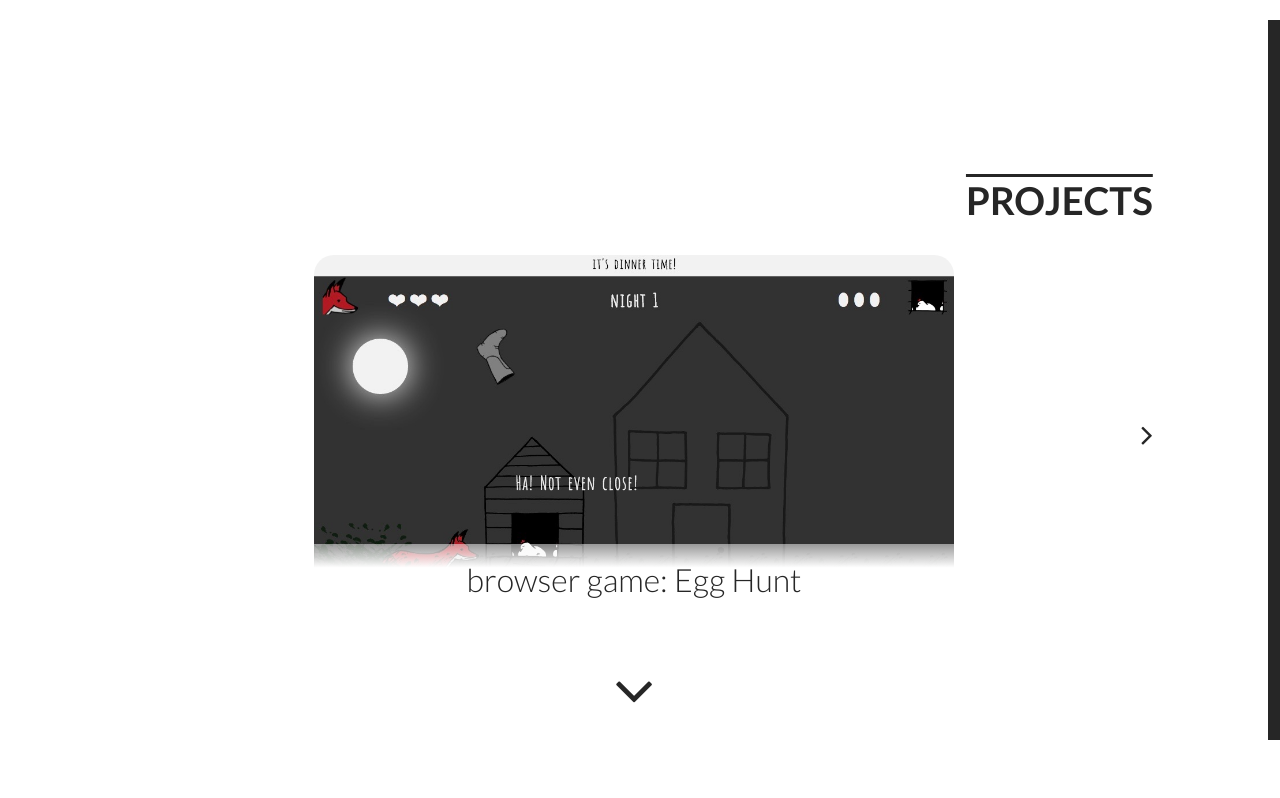
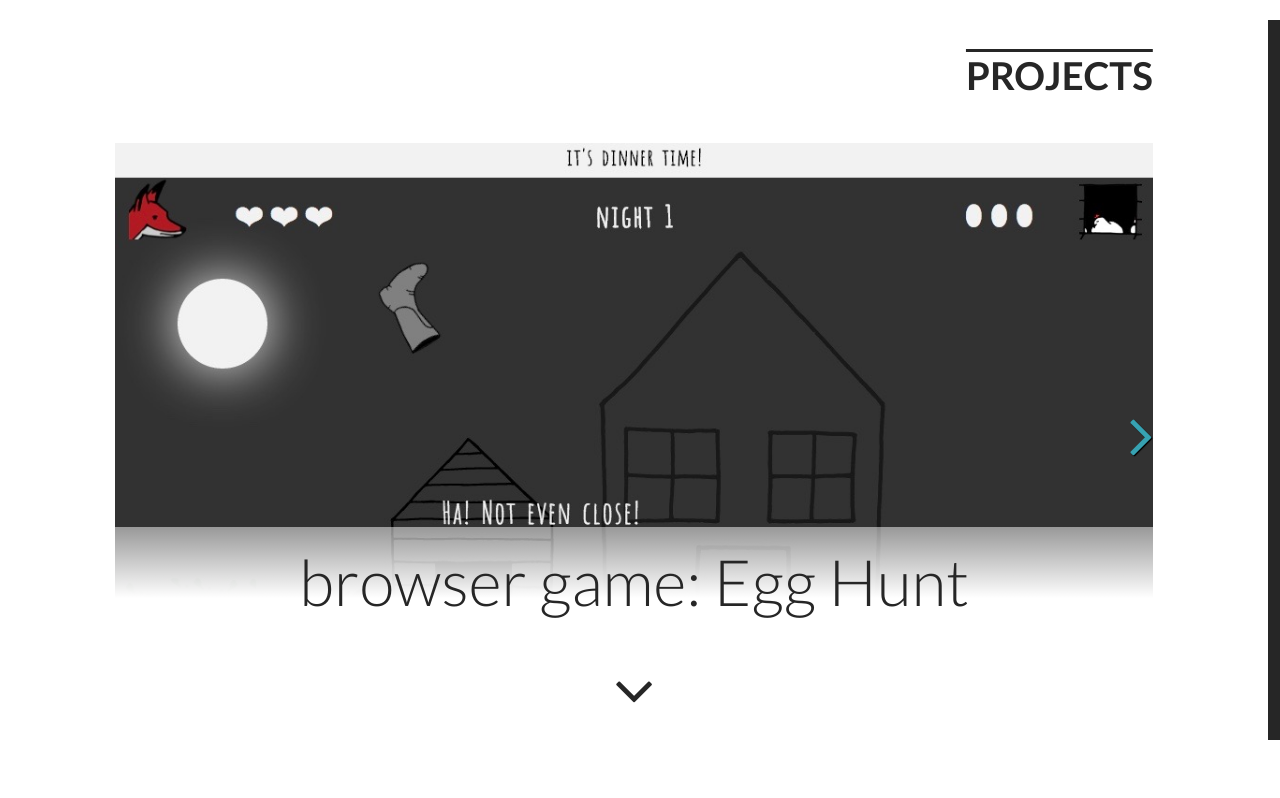
Before and after one commit to j-hha/j-hha.github.io, a plain HTML site: page index.html in a window 1280 px wide. Shown: the part 1660-2458 px from the top of the page. Drawn offline with nearby package versions, Linux system fonts and the light colour scheme.

Commit message:
changed projects image display

```diff
--- a/css/style.css
+++ b/css/style.css
@@ -171,37 +171,31 @@ p {
   text-align: justify;
 }
 
-.img-container {
+
+#project-container {
   width: 100%;
-  height: 50%;
+  height: 90vh;
   display: flex;
   flex-flow: row wrap;
   align-items: center;
-  justify-content: space-around;
+  justify-content: space-between;
   position: relative;
+  font-size: 5vmax;
+  background-color: transparent;
+  background-image: url('../img/project1.png');
+  background-size: contain;
+  background-repeat: no-repeat;
+  background-position: center;
 }
 
-.img-container div {
-  height: 100%;
-  margin: auto;
-}
 
-.img-container div img {
-  height: 80%;
-  max-width: 80vw;
-  display: block;
-  margin: 20% auto 0 auto;
-  border-top-left-radius: 20px;
-  border-top-right-radius: 20px;
-}
-
-.img-container a {
+#link-container a {
   position: absolute;
   bottom: 0;
   left: 0;
   text-align: center;
   width: 100%;
-  padding: 2vh 0;
+  padding: 2vh 0 15vh 0;
   background: rgba(255,255,255,.9);
   background: -webkit-linear-gradient(rgba(255,255,255,.5), rgba(255,255,255,1), rgba(255,255,255,1), rgba(255,255,255,1));
   background: -o-linear-gradient(rgba(255,255,255,.5), rgba(255,255,255,1), rgba(255,255,255,1), rgba(255,255,255,1));
@@ -267,22 +261,32 @@ footer small a {
   color: rgba(38,38,38,.5)
 }
 
+.fa-angle-right {
+  color: rgba(55,162,178,1);
+  text-shadow: 1px 1px 1px black;
+}
+
 .fa-angle-right:hover {
-  color: rgba(55,162,178,1);
+  color: #87C7D0;
   transition-duration: .5s;
 }
 
 .fa-angle-right:active {
-  color: rgba(55,162,178,.5);
+  color: #B7DDE2;
+}
+
+.fa-angle-left {
+  color: rgba(55,162,178,1);
+  text-shadow: 1px 1px 1px black;
 }
 
 .fa-angle-left:hover {
-  color: rgba(55,162,178,1);
+  color: #87C7D0;
   transition-duration: .5s;
 }
 
 .fa-angle-left:active {
-  color: rgba(55,162,178,.5);
+  color: #B7DDE2;
 }
 
 .triangle {
--- a/index.html
+++ b/index.html
@@ -35,9 +35,9 @@
     </section>
     <section id="projects">
       <h2>projects</h2>
-      <div class="img-container">
+      <div id="project-container">
         <i class="fa fa-angle-left" aria-hidden="true"></i>
-        <div id="project-container">
+        <div id="link-container">
         </div>
         <i class="fa fa-angle-right" aria-hidden="true"></i>
       </div>
--- a/js/script.js
+++ b/js/script.js
@@ -4,34 +4,34 @@ $(function() {
     leftArrow: $('.fa-angle-left').eq(0),
     rightArrow: $('.fa-angle-right').eq(0),
     projectContainer: $('#project-container'),
-    img: $('.project-img')
+    linkContainer: $('#link-container')
   };
 
   // ********* PROJECT NAVIGATION *********
 
 var $projects = [
   {
-    img: $('<img class="project-img" src="img/project1.png" alt="">'),
+    img: 'url("img/project1.png")',
     link: $('<a href="https://github.com/j-hha/egg_hunt">browser game: Egg Hunt</a>'),
     visible: true
   },
   {
-    img: $('<img class="project-img" src="img/project2.png" alt="">'),
+    img: 'url("img/project2.png")',
     link: $('<a href="https://github.com/j-hha/study_tool">full stack study app: Crammer </a>'),
     visible: false
   },
   {
-    img: $('<img class="project-img" src="img/project3.png" alt="">'),
+    img: 'url("img/project3.png")',
     link: $('<a href="http://fitkids.herokuapp.com/">full stack app: Fit Kids</a>'),
     visible: false
   },
   {
-    img: $('<img class="project-img" src="img/project4.png" alt="">'),
+    img: 'url("img/project4.png")',
     link: $('<a href="https://find-the-perfect-excuse.herokuapp.com/">full stack app: The Perfect Excuse</a>'),
     visible: false
   },
   {
-    img: $('<img class="project-img" src="img/project5.png" alt="">'),
+    img: 'url("img/project5.png")',
     link: $('<a href="https://github.com/j-hha/final_project">full stack app: Coffee Compass</a>'),
     visible: false
   }
@@ -39,7 +39,7 @@ var $projects = [
 
   // ********* ACTIONS *********
 
-  $domElements.projectContainer.append($projects[0].img).append($projects[0].link);
+  $domElements.linkContainer.append($projects[0].link);
   $domElements.leftArrow.css('visibility', 'hidden');
 
   var $next = function() {
@@ -57,8 +57,9 @@ var $projects = [
         $projects[i + 1].visible = true;
         $projects[i].visible = false;
         console.log(i , $projects[i].visible, i+1, $projects[i + 1].visible);
-        $domElements.projectContainer.empty();
-        $domElements.projectContainer.append($projects[i + 1].img).append($projects[i + 1].link);
+        $domElements.linkContainer.empty();
+        $domElements.projectContainer.css('background-image', $projects[i + 1].img)
+        $domElements.linkContainer.append($projects[i + 1].link);
         break
       }
     }
@@ -77,8 +78,9 @@ var $projects = [
         $projects[i - 1].visible = true;
         $projects[i].visible = false;
         console.log(i , $projects[i].visible, i-1, $projects[i - 1].visible);
-        $domElements.projectContainer.empty();
-        $domElements.projectContainer.append($projects[i - 1].img).append($projects[i - 1].link);
+        $domElements.linkContainer.empty();
+        $domElements.projectContainer.css('background-image', $projects[i - 1].img)
+        $domElements.linkContainer.append($projects[i - 1].link);
         break
       }
     }
```
